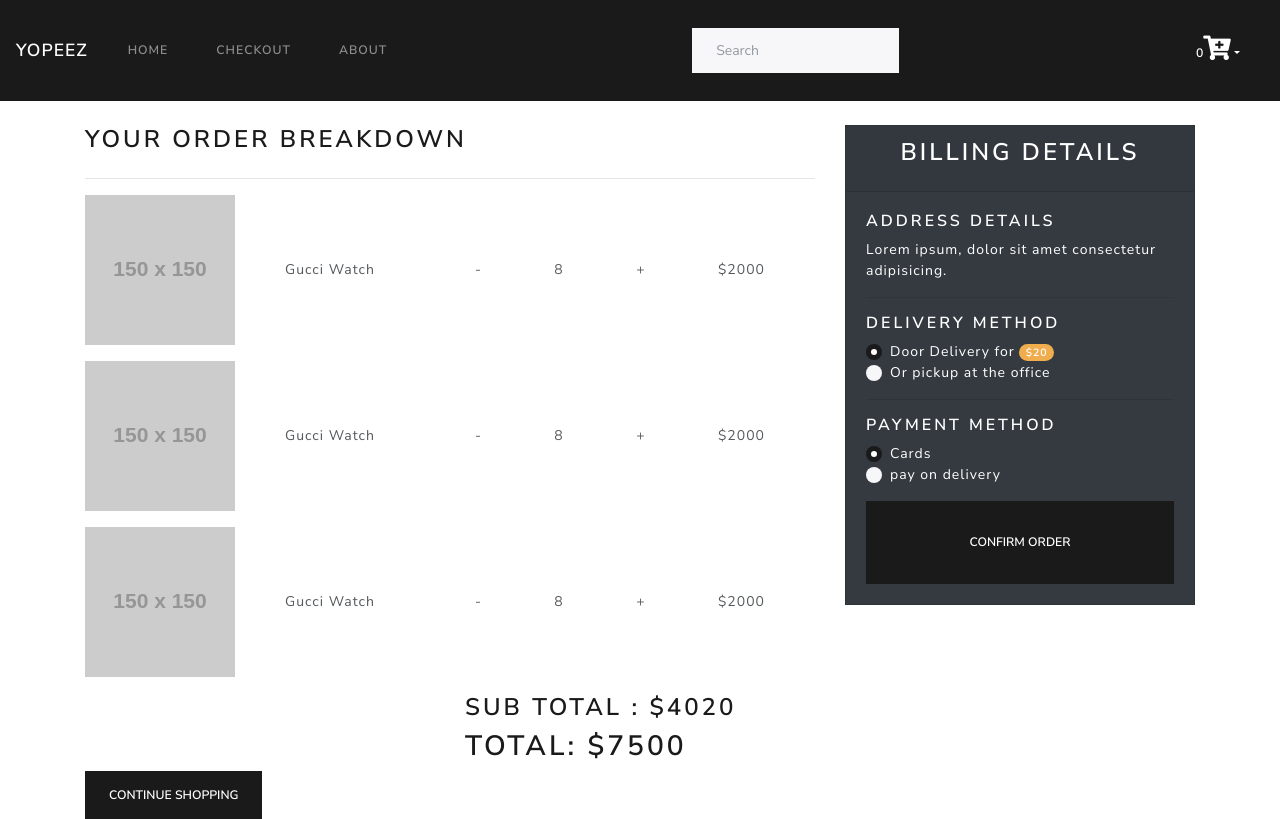
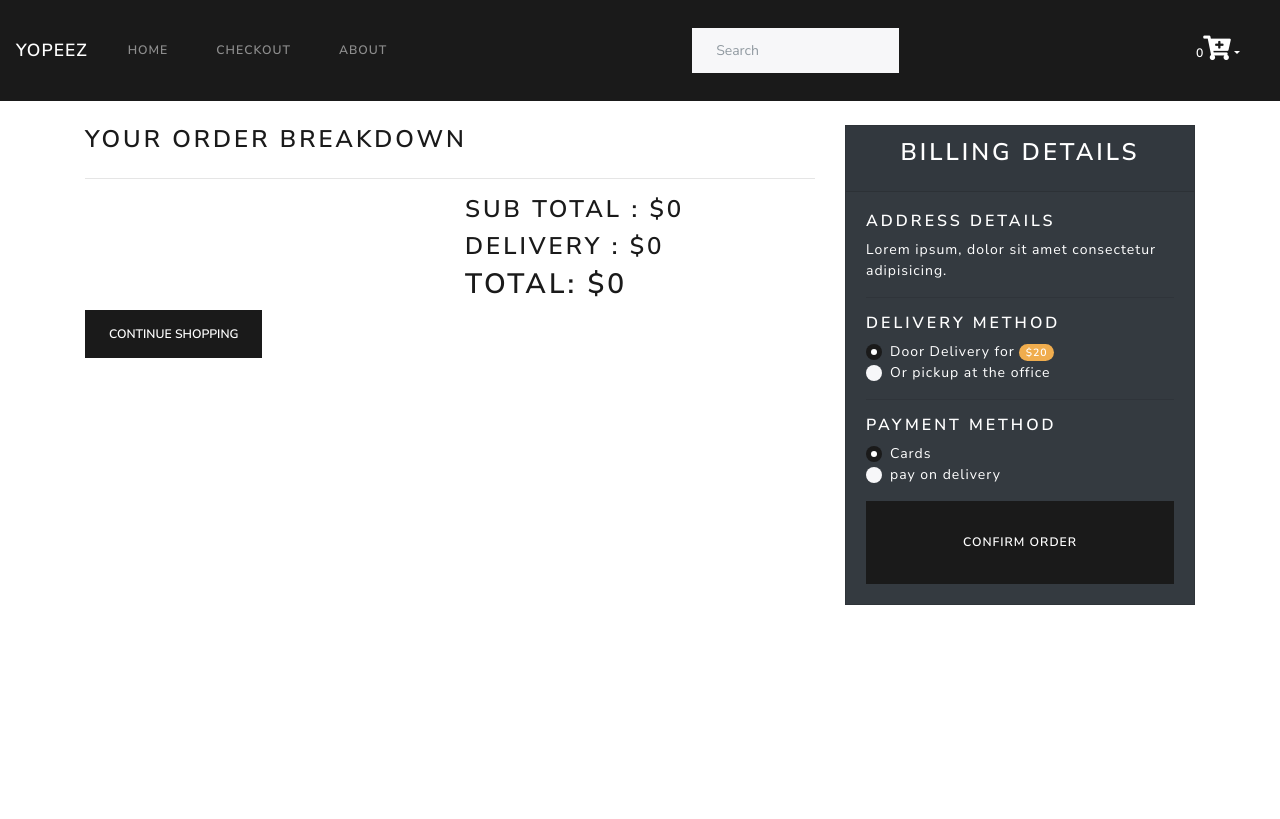
Before and after one commit to pemeraldy/vue-store, a Vue app in the folder frontend/: page /checkout in a window 1280 px wide. Built offline with nearby package versions, Linux system fonts and the light colour scheme; some icons are missing.

Commit message:
optimized_feat_checkout

```diff
--- a/frontend/src/api/Api.js
+++ b/frontend/src/api/Api.js
@@ -2,6 +2,7 @@ import axios from 'axios'
 
 const Api = axios.create({
     baseURL: 'http://localhost:4000'
+    // baseURL: 'https://desolate-cliffs-90757.herokuapp.com'
 })
 
 export default Api
--- a/frontend/src/api/Products.js
+++ b/frontend/src/api/Products.js
@@ -3,5 +3,8 @@ import Api from './Api'
 export default {
     all() {
         return Api.get('products')
+    },
+    singleProduct(id) {
+        return Api.get(`products/${id}`)
     }
 }
--- a/frontend/src/components/NavCart.vue
+++ b/frontend/src/components/NavCart.vue
@@ -64,7 +64,7 @@ export default {
       return this.$store.state.products.cart;
     },
     itemsInCart() {
-      return this.$store.getters.getItemsInCart;
+      return this.$store.getters.getNumItemsInCart;
     },
     totalPrice() {
       return this.$store.getters.cartTotalPrice;
--- a/frontend/src/components/ProductCard.vue
+++ b/frontend/src/components/ProductCard.vue
@@ -25,8 +25,7 @@ export default {
   },
   methods: {
     addToCart() {
-      console.log(this.product);
-      // this.quantity += 1;
+      // console.log(this.product);
       this.$store.dispatch("addToCart", {
         product: this.product,
         quantity: 1,
--- a/frontend/src/store/modules/products.js
+++ b/frontend/src/store/modules/products.js
@@ -1,4 +1,4 @@
-import axios from 'axios'
+// import axios from 'axios'
 import Products from '../../api/Products'
 const state = {
     products: [],
@@ -7,7 +7,7 @@ const state = {
 }
 
 const getters = {
-    getItemsInCart() {
+    getNumItemsInCart() {
         return state.cart.length
     },
     cartTotalPrice() {
@@ -18,7 +18,8 @@ const getters = {
         })
 
         return total
-    }
+    },
+
 }
 
 const actions = {
@@ -31,18 +32,21 @@ const actions = {
 
     },
     getProduct: ({ commit }, id) => {
-        axios.get(`http://localhost:4000/products/${id}`)
+        Products.singleProduct(id)
             .then(resp => {
                 // console.log(resp.data)
                 commit('SET_PRODUCT', resp.data)
             })
     },
     addToCart: ({ commit }, { product, quantity }) => {
-        console.log(product, quantity)
+        // console.log(product, quantity)
         commit('ADD_TO_CART', { product, quantity })
     },
     removeProduct({ commit }, product) {
         commit('REMOVE_PRODUCT', product)
+    },
+    increaseItemQty({ commit }, { product, quantity }) {
+        commit('INCREASE_QTY', { product, quantity })
     },
     clearCart: ({ commit }) => {
         commit('EMPTY_CART')
@@ -63,6 +67,15 @@ const mutations = {
         }
         state.cart.push(data)
     },
+    INCREASE_QTY: (state, { product, quantity }) => {
+        // console.log('DATA', state.cart[0], product.id, quantity)
+        let prodQty = state.cart.find(prod => {
+            return prod.id === product.id
+        })
+
+        console.log(prodQty)
+
+    },
     REMOVE_PRODUCT: (state, data) => {
         state.cart = state.cart.filter((item) => {
             return item.product.id != data.product.id
--- a/frontend/src/views/Checkout.vue
+++ b/frontend/src/views/Checkout.vue
@@ -4,57 +4,33 @@
       <div class="col-md-8">
         <h3 class="mb-4">Your Order Breakdown</h3>
         <hr />
-        <div class="d-flex product-wrap mb-3">
+        <div
+          v-for="product in allProductsInCart"
+          :key="product.id"
+          class="d-flex product-wrap mb-3"
+        >
           <div class="product-img">
-            <img src="https://via.placeholder.com/150x150" alt />
+            <!-- <img :src="product.images.medium" /> -->
           </div>
           <div class="product-details d-flex align-items-center">
-            <div class="product-name">Gucci Watch</div>
+            <div class="product-name">{{product.name}}</div>
             <div class="product-quantity d-flex">
               <span class="minus">-</span>
-              <span class="quantity">8</span>
-              <span class="plus">+</span>
+              <span class="quantity">{{product.quantity}}</span>
+              <span @click="increaseQty(product)" class="plus">+</span>
               <div class="sub-total">$2000</div>
             </div>
           </div>
         </div>
 
-        <div class="d-flex product mb-3">
-          <div class="product-img">
-            <img src="https://via.placeholder.com/150x150" alt />
-          </div>
-          <div class="product-details d-flex align-items-center">
-            <div class="product-name">Gucci Watch</div>
-            <div class="product-quantity d-flex">
-              <span class="minus">-</span>
-              <span class="quantity">8</span>
-              <span class="plus">+</span>
-              <div class="sub-total">$2000</div>
-            </div>
-          </div>
-        </div>
-
-        <div class="d-flex product mb-3">
-          <div class="product-img">
-            <img src="https://via.placeholder.com/150x150" alt />
-          </div>
-          <div class="product-details d-flex align-items-center">
-            <div class="product-name">Gucci Watch</div>
-            <div class="product-quantity d-flex">
-              <span class="minus">-</span>
-              <span class="quantity">8</span>
-              <span class="plus">+</span>
-              <div class="sub-total">$2000</div>
-            </div>
-          </div>
-        </div>
         <!-- total subtotal -->
         <div class="row">
           <div class="col-6"></div>
           <div class="col-6">
             <div class="totals">
-              <h3>Sub Total : $4020</h3>
-              <h2>Total: $7500</h2>
+              <h3>Sub Total : ${{totalPrice}}</h3>
+              <h3>Delivery : $0</h3>
+              <h2>Total: ${{totalPrice}}</h2>
             </div>
           </div>
         </div>
@@ -120,7 +96,11 @@
                 </div>
               </div>
             </div>
-            <button type="button" class="btn btn-primary btn-lg btn-block">Confirm Order</button>
+            <router-link
+              to="/message"
+              type="button"
+              class="btn btn-primary btn-lg btn-block"
+            >Confirm Order</router-link>
           </div>
         </div>
       </div>
@@ -129,7 +109,22 @@
 </template>
 
 <script>
-export default {};
+export default {
+  computed: {
+    allProductsInCart() {
+      return this.$store.state.products.cart;
+    },
+    totalPrice() {
+      return this.$store.getters.cartTotalPrice;
+    },
+  },
+  methods: {
+    increaseQty(a) {
+      this.$store.dispatch("increaseItemQty", a);
+      console.log(a);
+    },
+  },
+};
 </script>
 
 <style scoped>
--- a/frontend/src/views/ProductDetails.vue
+++ b/frontend/src/views/ProductDetails.vue
@@ -26,9 +26,9 @@
           <p>In Stock: {{product.product_details.instock}}</p>
         </div>
         <div class="d-flex justify-content-between">
-          <button type="button" class="btn btn-primary">Keep shopping</button>
-          <button type="button" class="btn btn-primary">Add to Cart</button>
-          <button type="button" class="btn btn-primary">Checkout</button>
+          <router-link to="/" type="button" class="btn btn-primary">Keep shopping</router-link>
+          <button @click="addToCart" type="button" class="btn btn-primary">Add to Cart</button>
+          <router-link to="/checkout" type="button" class="btn btn-primary">Checkout</router-link>
         </div>
       </div>
     </div>
@@ -58,6 +58,14 @@
 <script>
 export default {
   props: ["id"],
+  methods: {
+    addToCart() {
+      this.$store.dispatch("addToCart", {
+        product: this.product,
+        quantity: 1,
+      });
+    },
+  },
   computed: {
     product() {
       return this.$store.state.products.product;
```
